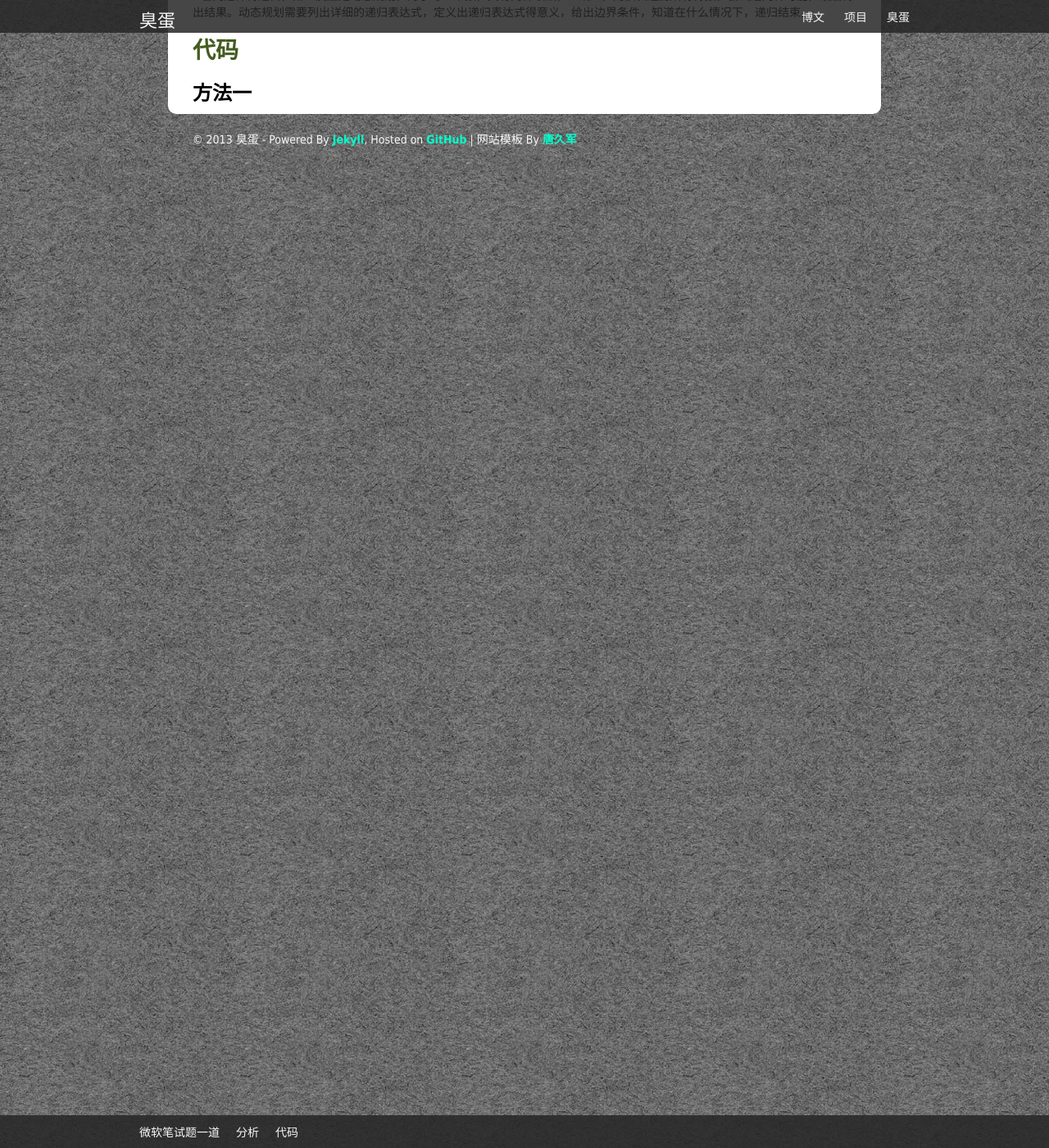
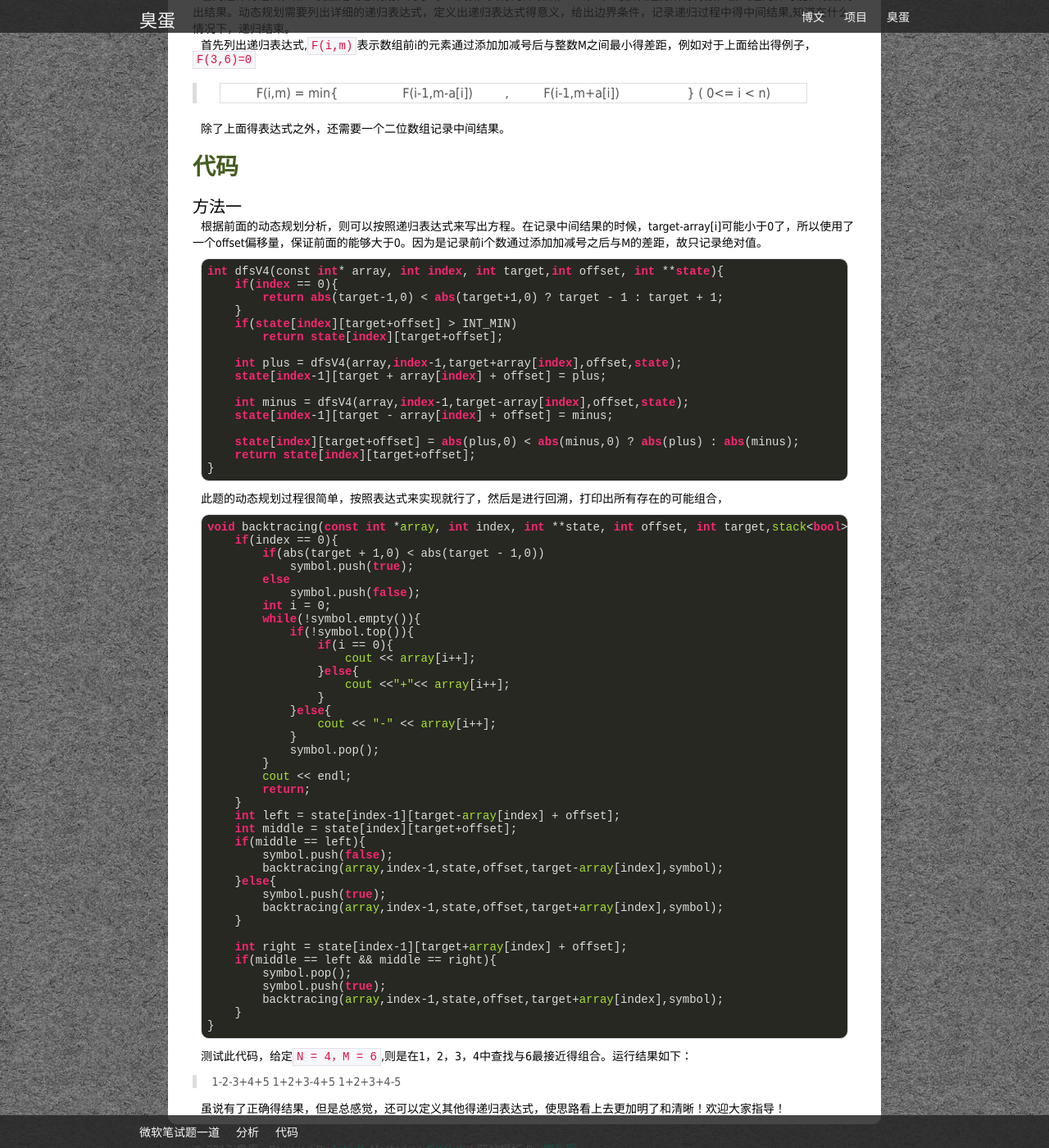
Before and after one commit to liuan/blog, a Jekyll site: the page built from _posts/2013-7-23-构造和最接近M的序列.md, in a window 1280 px wide and 1400 px high, scrolled down 457 px. Shown: the whole window at 82% size. Built offline with Jekyll 4.4.1, drawn with Linux system fonts in a browser that asks for light colours; Markdown is read by kramdown in place of the engine named in the settings; some of the changed text lies outside the part shown.

Commit message:
complete the part of the second blog

```diff
--- a/_posts/2013-7-23-构造和最接近M的序列.md
+++ b/_posts/2013-7-23-构造和最接近M的序列.md
@@ -10,8 +10,83 @@ tags: 算法
 
 ### 分析
 
-看到这样得题目，第一反应是动态规划，对于每一个数，其有两种取法，`+或-`，则依次遍历所有得数，尝试这两种可能，最后得出结果。动态规划需要列出详细的递归表达式，定义出递归表达式得意义，给出边界条件，知道在什么情况下，递归结束。
+看到这样得题目，第一反应是动态规划，对于每一个数，其有两种取法，`+或-`，则依次遍历所有得数，尝试这两种可能，最后得出结果。动态规划需要列出详细的递归表达式，定义出递归表达式得意义，给出边界条件，记录递归过程中得中间结果,知道在什么情况下，递归结束。
+
+首先列出递归表达式,`F(i,m)`表示数组前i的元素通过添加加减号后与整数M之间最小得差距，例如对于上面给出得例子，`F(3,6)=0`
+> F(i,m) = min{|F(i-1,m-a[i])|,|F(i-1,m+a[i])|} ( 0<= i < n)
+
+除了上面得表达式之外，还需要一个二位数组记录中间结果。
 
 ### 代码
 
-#### 方法一
+##### 方法一
+
+根据前面的动态规划分析，则可以按照递归表达式来写出方程。在记录中间结果的时候，target-array[i]可能小于0了，所以使用了一个offset偏移量，保证前面的能够大于0。因为是记录前i个数通过添加加减号之后与M的差距，故只记录绝对值。
+
+    int dfsV4(const int* array, int index, int target,int offset, int **state){
+        if(index == 0){
+            return abs(target-1,0) < abs(target+1,0) ? target - 1 : target + 1;
+        }
+        if(state[index][target+offset] > INT_MIN)
+            return state[index][target+offset];
+
+        int plus = dfsV4(array,index-1,target+array[index],offset,state);
+        state[index-1][target + array[index] + offset] = plus;
+
+        int minus = dfsV4(array,index-1,target-array[index],offset,state);
+        state[index-1][target - array[index] + offset] = minus;
+
+        state[index][target+offset] = abs(plus,0) < abs(minus,0) ? abs(plus) : abs(minus);
+        return state[index][target+offset];
+    }
+
+此题的动态规划过程很简单，按照表达式来实现就行了，然后是进行回溯，打印出所有存在的可能组合，
+
+
+    void backtracing(const int *array, int index, int **state, int offset, int target,stack<bool> symbol){
+        if(index == 0){
+            if(abs(target + 1,0) < abs(target - 1,0))
+                symbol.push(true);
+            else
+                symbol.push(false);
+            int i = 0;
+            while(!symbol.empty()){
+                if(!symbol.top()){
+                    if(i == 0){
+                        cout << array[i++];
+                    }else{
+                        cout <<"+"<< array[i++];
+                    }
+                }else{
+                    cout << "-" << array[i++];
+                }
+                symbol.pop();
+            }
+            cout << endl;
+            return;
+        }
+        int left = state[index-1][target-array[index] + offset];
+        int middle = state[index][target+offset];
+        if(middle == left){
+            symbol.push(false);
+            backtracing(array,index-1,state,offset,target-array[index],symbol);
+        }else{
+            symbol.push(true);
+            backtracing(array,index-1,state,offset,target+array[index],symbol);
+        }
+
+        int right = state[index-1][target+array[index] + offset];
+        if(middle == left && middle == right){
+            symbol.pop();
+            symbol.push(true);
+            backtracing(array,index-1,state,offset,target+array[index],symbol);
+        }
+    }
+
+测试此代码，给定`N = 4，M = 6`,则是在1，2，3，4中查找与6最接近得组合。运行结果如下：
+
+> 1-2-3+4+5
+> 1+2+3-4+5
+> 1+2+3+4-5
+
+虽说有了正确得结果，但是总感觉，还可以定义其他得递归表达式，使思路看上去更加明了和清晰！欢迎大家指导！
```
